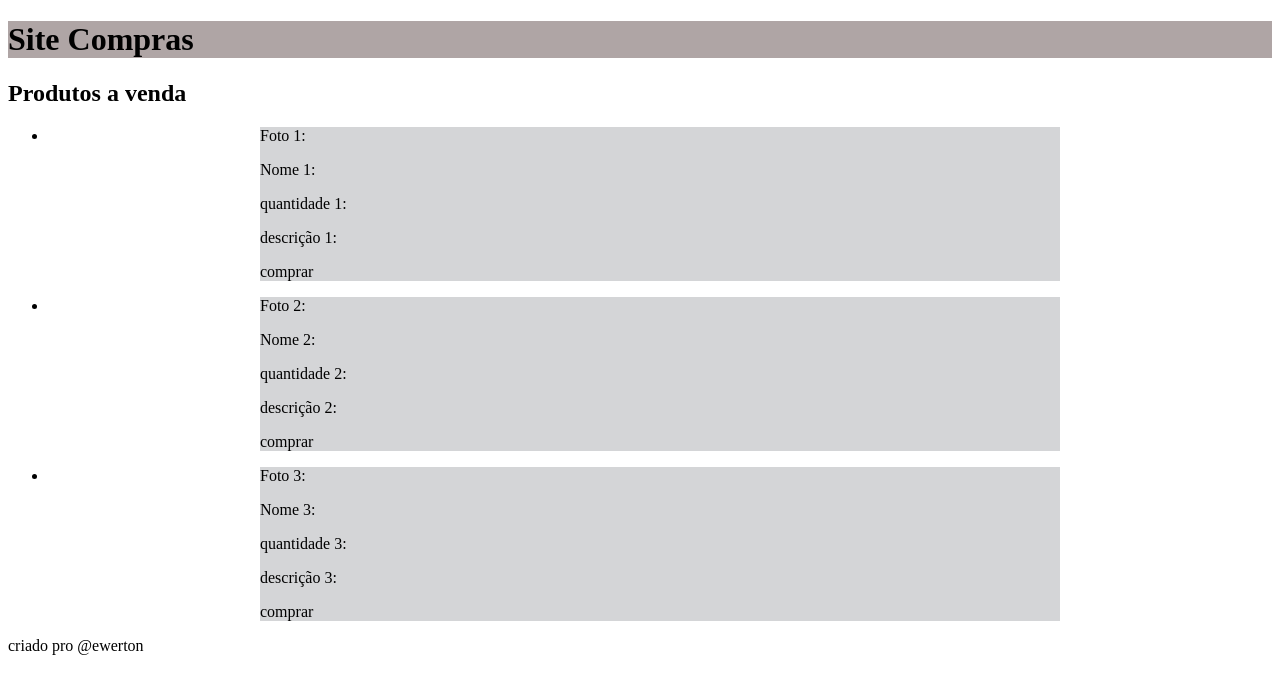
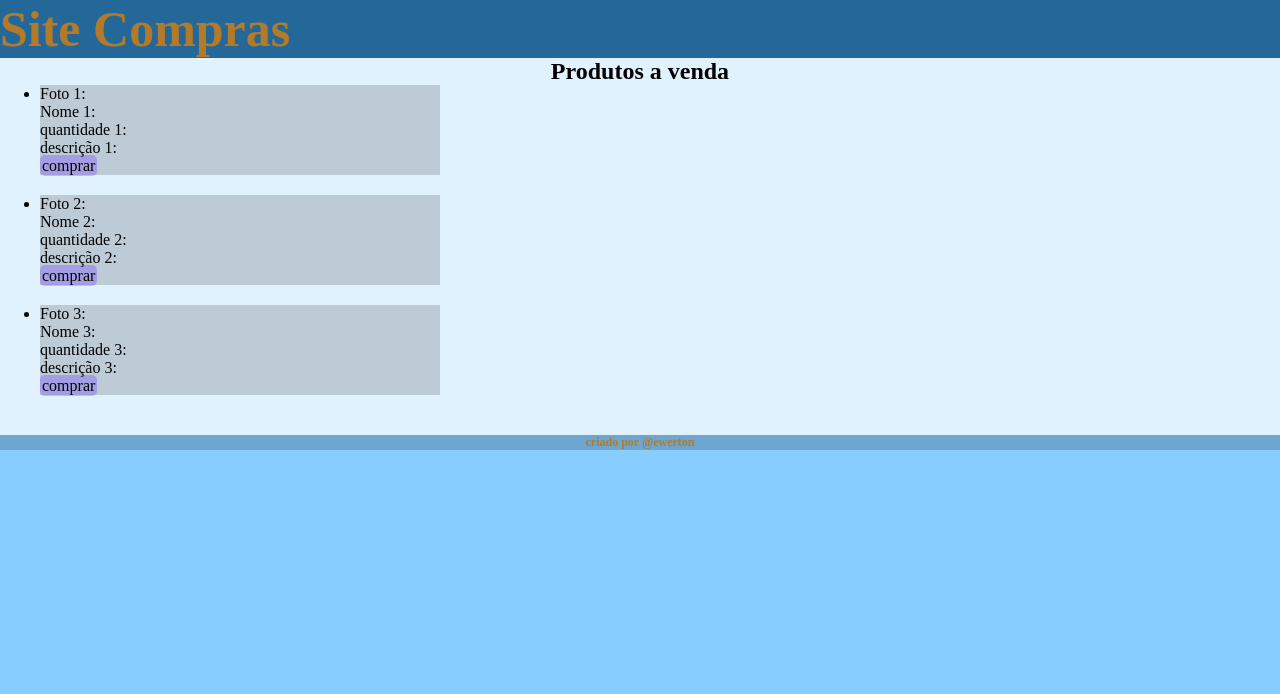
Before and after one commit to Ewerton-Jose/projeto-esqueleto-site, a Django app: page / in a window 1280 px wide. Shown: the top 694 px of the page. Run offline with Django 4.2, Linux system fonts and the light colour scheme.

Commit message:
Visual do site mudado
- Uma melhorada bem brusca na estrutura e na aparência do site
- Paleta de cor acrescentada

```diff
--- a/projeto/produtos/static/style.css
+++ b/projeto/produtos/static/style.css
@@ -1,15 +1,53 @@
+:root {
+    --cor1:#236899;
+    --cor2:#6EC2FF;
+    --cor3:#87CDFF;
+    --cor4:#B37B29;
+    --cor5:#FFC46E;
+}
+
+
+* {
+    margin: 0px;
+}
+
+body{
+    background-color: var(--cor3);
+}
+
 header{
-    background-color: rgba(161, 149, 149, 0.849);
+    background-color: var(--cor1);
+    font-size: 25px;
+    color: var(--cor4);
+}
+
+main{
+    background-color: rgba(255, 255, 255, 0.753);
+    padding-bottom: 20px;
+}
+
+main > h2 {
+    text-align: center;
 }
 
 .prod {
     background-color: rgba(76, 79, 90, 0.24);
-    margin: auto;
-    max-width: 800px;
-};
 
-.button {
-    background-color: rgba(96, 39, 255, 0.397);
+    max-width: 400px;
+    margin-bottom: 20px
+}
+
+.butao{
+    background-color: rgba(97, 39, 255, 0.281);
     size: 20px;
     cursor: pointer;
+    padding: 2px;
+    border-radius: 5px;
 }
+
+footer{
+    color: var(--cor4);
+    font-size: 12px;
+    text-align: center;
+    background-color: rgba(0, 0, 0, 0.192);
+}
--- a/projeto/produtos/templates/index.html
+++ b/projeto/produtos/templates/index.html
@@ -20,7 +20,7 @@
                     <p>Nome 1: </p>
                     <p>quantidade 1: </p>
                     <p>descrição 1: </p>
-                    <span class='button'>comprar</span>
+                    <span class='butao'>comprar</span>
                 </div>
             </li>
             <li>
@@ -29,7 +29,7 @@
                     <p>Nome 2: </p>
                     <p>quantidade 2: </p>
                     <p>descrição 2: </p>
-                    <span class='button'>comprar</span>
+                    <span class='butao'>comprar</span>
                 </div>
             </li>
             <li>
@@ -38,14 +38,14 @@
                     <p>Nome 3: </p>
                     <p>quantidade 3: </p>
                     <p>descrição 3: </p>
-                    <span class='button'>comprar</span>
+                    <span class='butao'>comprar</span>
                 </div>
             </li>
         </ul>
 
     </main>
     <footer>
-        criado pro @ewerton
+        <strong>criado por @ewerton</strong>
     </footer>
 </body>
 </html>
```
